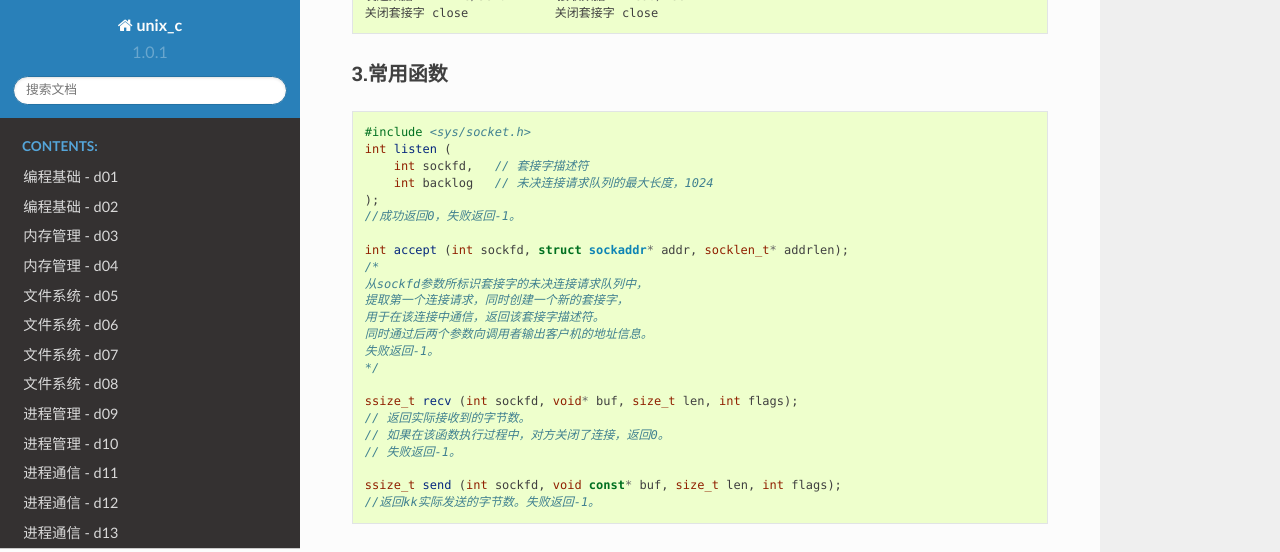
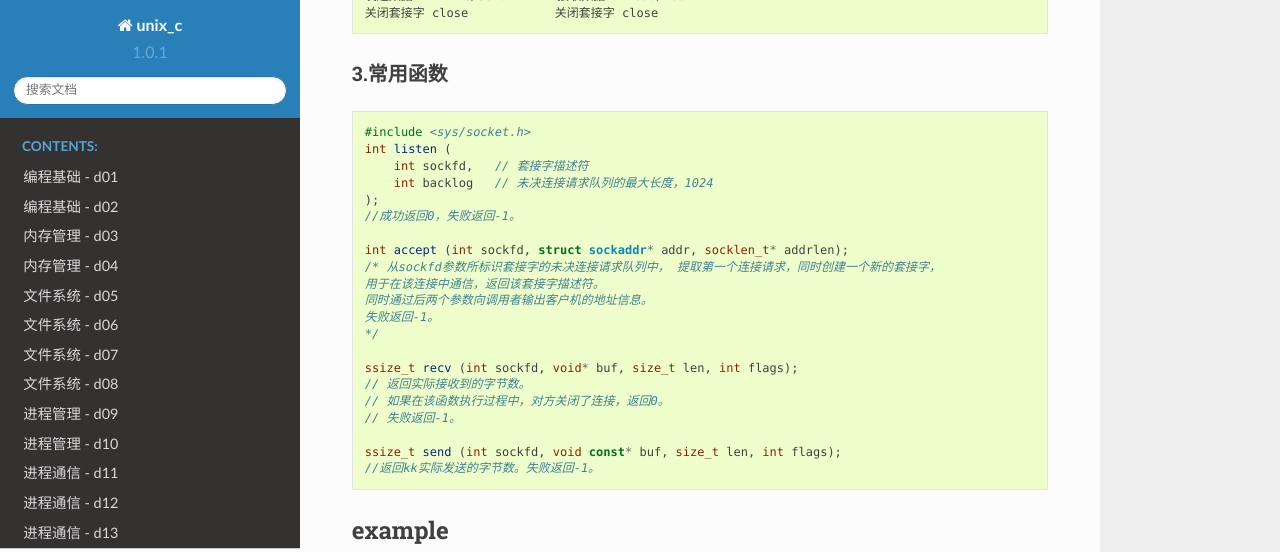
Before and after one commit to github-jxm/unix_c, a Sphinx documentation site: the page built from source/code/day14/day14.rst, in a window 1280 px wide and 1400 px high, scrolled down 5660 px. Shown: the top 552 px of the window. Built offline with Sphinx 7.4.7 and the Read the Docs theme 2.0.0, drawn with Linux system fonts in a browser that asks for light colours; formulas are drawn with MathJax 3; some of the changed lines change nothing that is shown.

Commit message:
update ...

```diff
--- a/source/code/day14/day14.rst
+++ b/source/code/day14/day14.rst
@@ -330,9 +330,7 @@
     //成功返回0，失败返回-1。
 
     int accept (int sockfd, struct sockaddr* addr, socklen_t* addrlen);
-    /*
-    从sockfd参数所标识套接字的未决连接请求队列中，
-    提取第一个连接请求，同时创建一个新的套接字，
+    /* 从sockfd参数所标识套接字的未决连接请求队列中， 提取第一个连接请求，同时创建一个新的套接字，
     用于在该连接中通信，返回该套接字描述符。
     同时通过后两个参数向调用者输出客户机的地址信息。
     失败返回-1。
@@ -351,18 +349,23 @@
 example
 **********
 
+* UDP
 
 .. literalinclude:: ./day14/netcli.c
     :language: c
     :encoding: utf-8
 
-.. literalinclude:: ./day14/netcli.c
+.. literalinclude:: ./day14/netsvr.c
     :language: c
     :encoding: utf-8
+
+* TCP
 
 .. literalinclude:: ./day14/tcpsvr.c
     :language: c
     :encoding: utf-8
+
+* 信号量 sem
 
 .. literalinclude:: ./day14/csem.c
     :language: c
```
